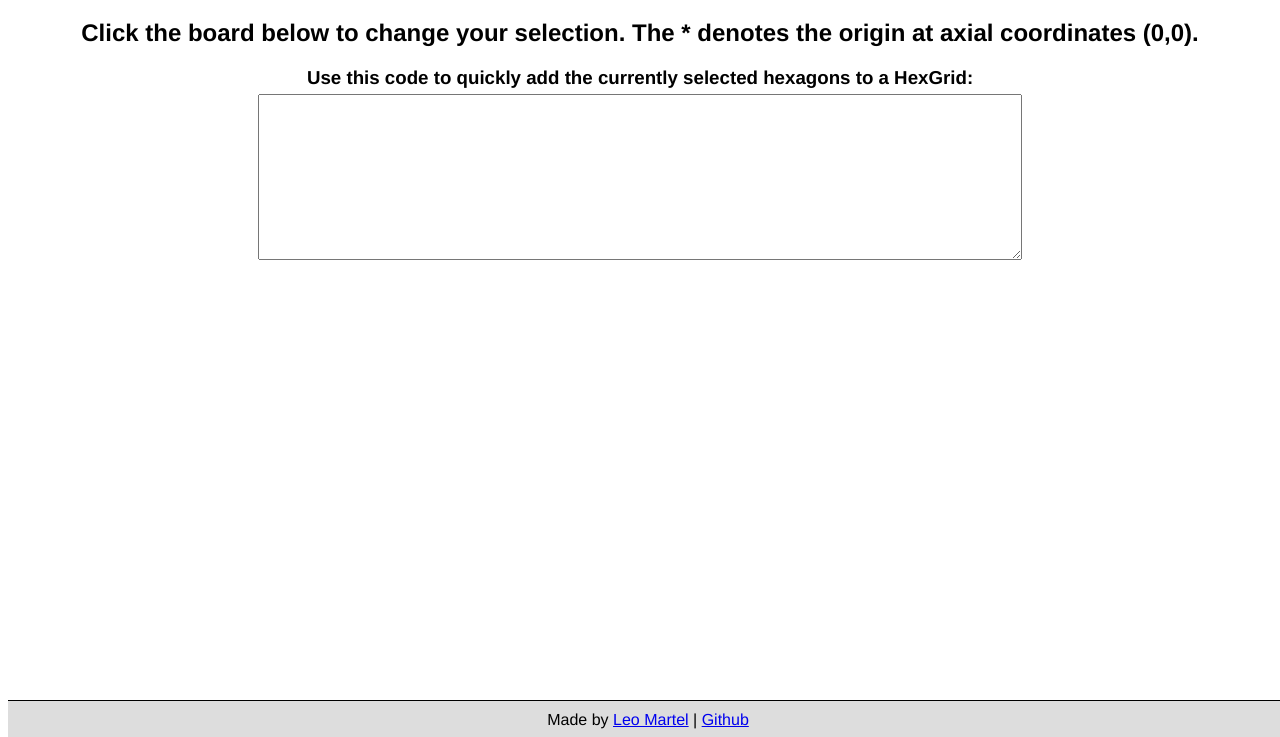
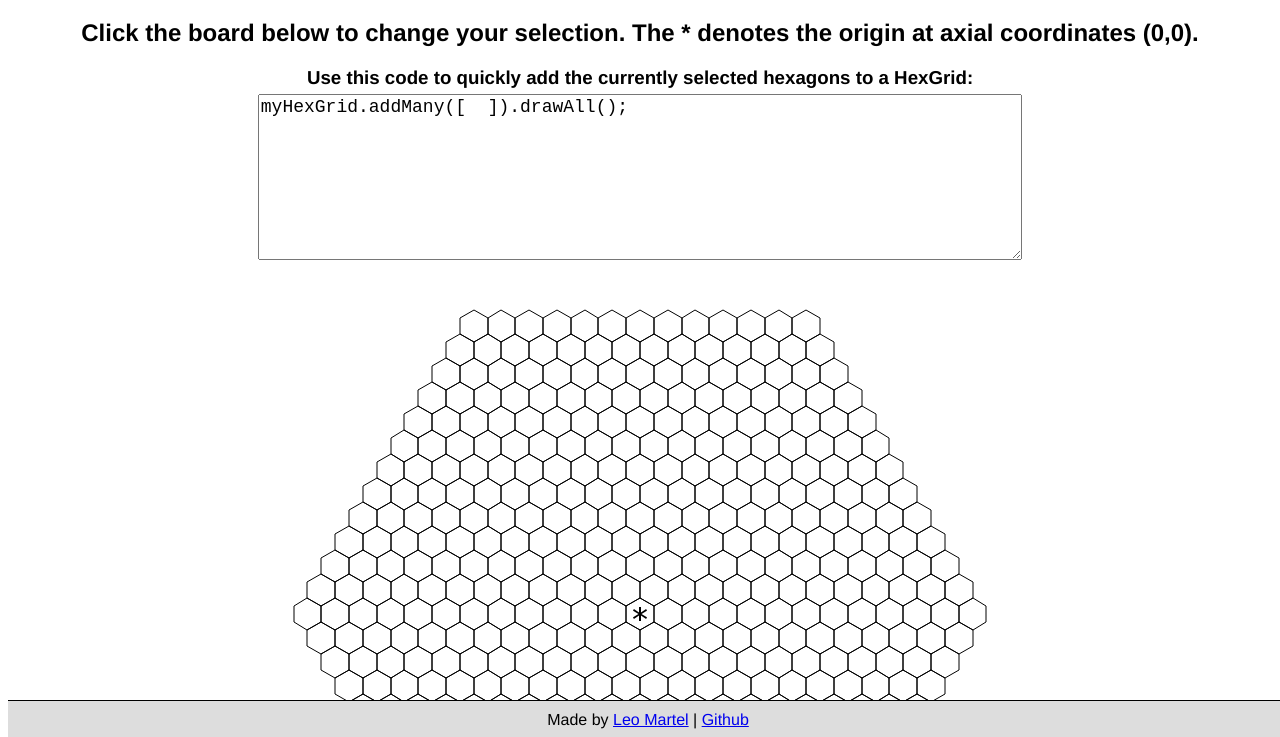
Before and after one commit to lmartel/HexMoney, a plain HTML site: page demo/demo.html in a window 1280 px wide. Shown: the part 61-798 px from the top of the page. Drawn offline with Linux system fonts and the light colour scheme.

Commit message:
rename part 2

```diff
--- a/demo/demo.html
+++ b/demo/demo.html
@@ -20,7 +20,7 @@
     </div>
 
     <script src="../d3.v3.min.js" charset="utf-8"></script>
-    <script src="../hex.js"></script>
+    <script src="../hex.money.js"></script>
     <script src="demo.js"></script>
 </body>
 </html>
```
Also changed, not shown: demo/kitties.html (+1 -1 lines).
